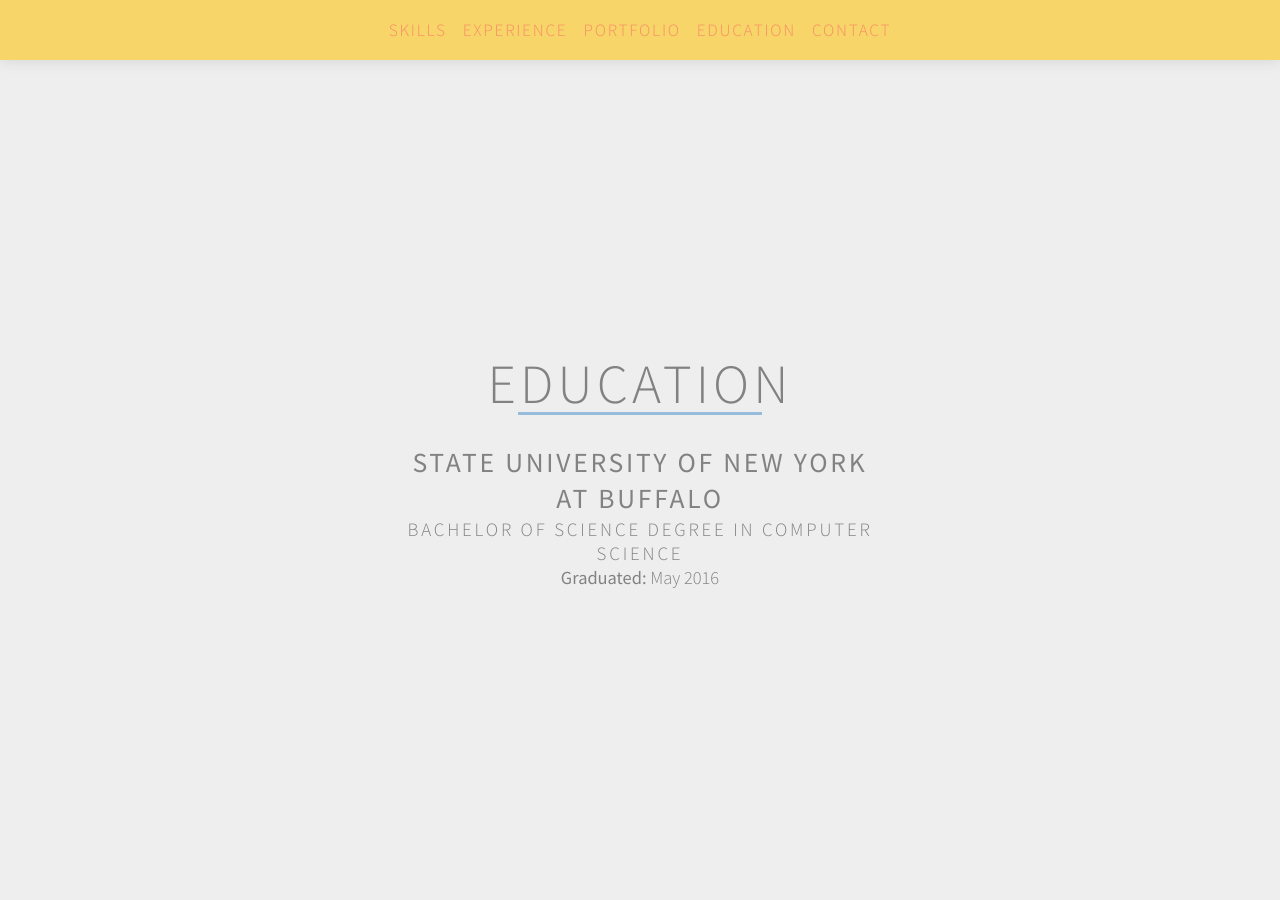
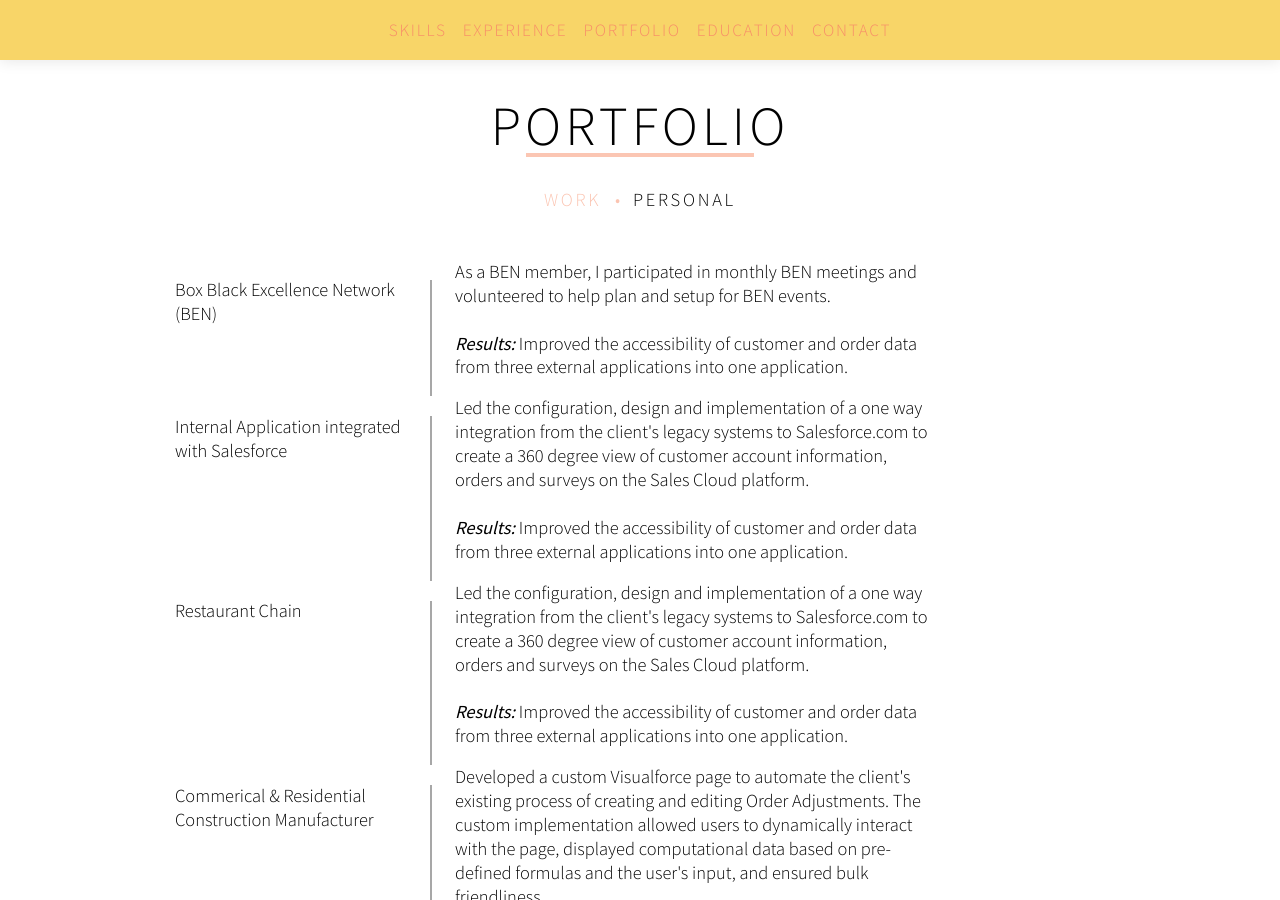
Before and after one commit to neariahm/neariahm.github.io, a Jekyll site: the page built from resume.html, in a window 1280 px wide and 900 px high, scrolled down 3342 px. Built offline with Jekyll 4.4.1, drawn with Linux system fonts in a browser that asks for light colours; nearby versions of some CDN libraries; some of the changed text lies outside the part shown.

Commit message:
Re-added portfolio section

```diff
--- a/_layouts/resume.html
+++ b/_layouts/resume.html
@@ -238,7 +238,7 @@
 
 </section>
 
-<!--<section id="portfolio" class="page-content">
+<section id="portfolio" class="page-content">
     <div class="container">
         <header>
             <h1>Portfolio</h1>
@@ -346,7 +346,7 @@
             </div>
         </article>
     </div>
-</section>-->
+</section>
 
 <section id="education" class="page-content">
     <div class="container">
```
